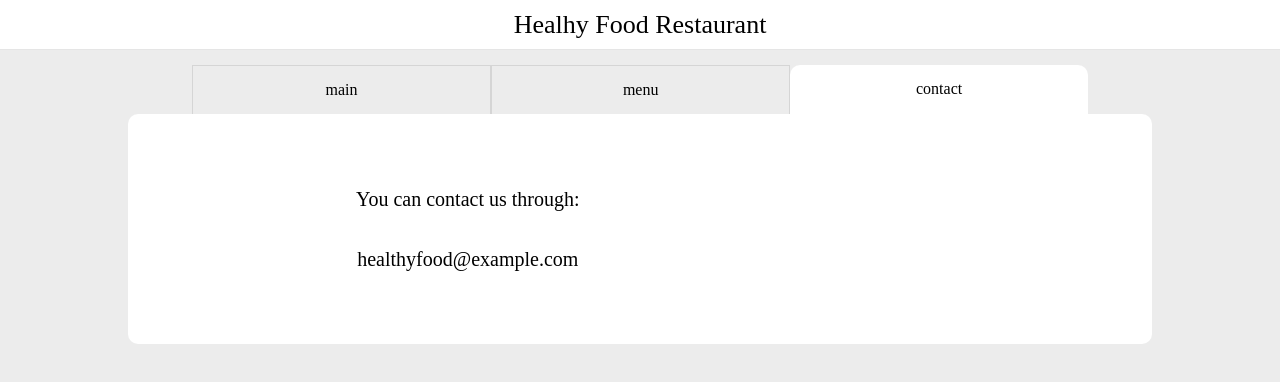
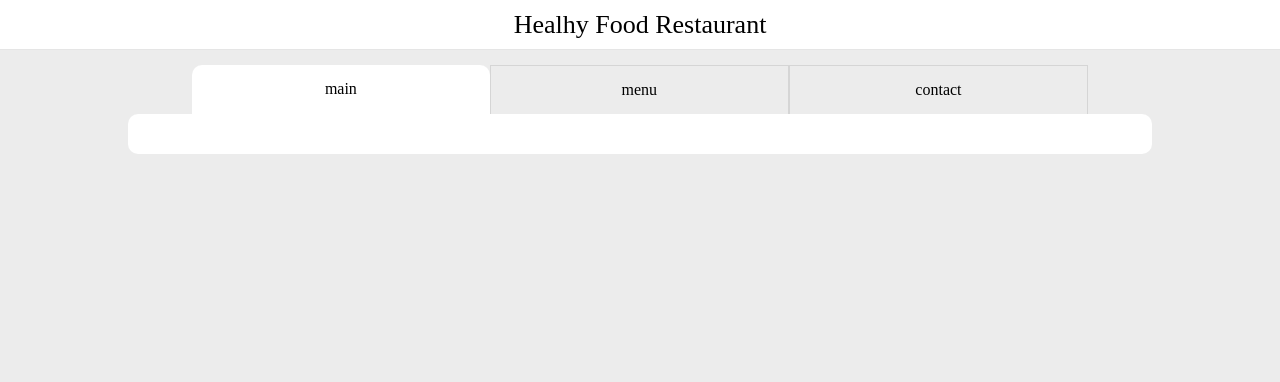
Before and after one commit to Lessuiz/restaurant-page, a website built with webpack: page dist/index.html in a window 1280 px wide. Built offline with nearby package versions, Linux system fonts and the light colour scheme.

Commit message:
prepared index.html for js implementation

```diff
--- a/dist/index.html
+++ b/dist/index.html
@@ -8,15 +8,11 @@
 <body>
   <header><h1>Healhy Food Restaurant</h1></header>
   <nav>
-    <div id="main-button" class="nav-item">main</div>
+    <div id="main-button" class="nav-item selected">main</div>
     <div id="menu-button" class="nav-item">menu</div>
-    <div id="contact-button" class="nav-item selected">contact</div>
+    <div id="contact-button" class="nav-item">contact</div>
   </nav>
   <div id="content">
-    <div class="flex-1">
-      <p>You can contact us through:</p>
-      <p>healthyfood@example.com</p>
-    </div>
   </div>
   <script src="main.js"></script>
 </body>
```
